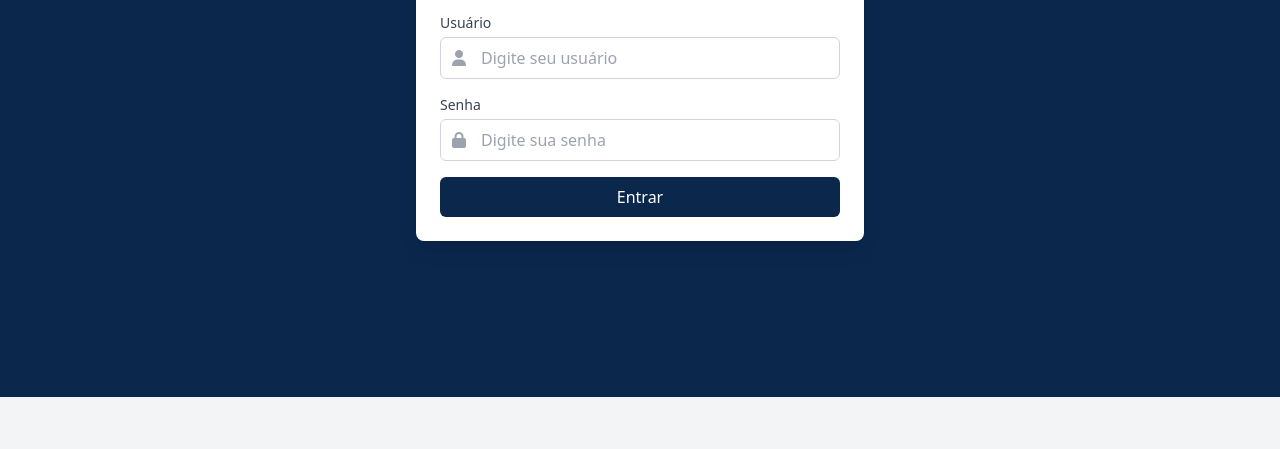
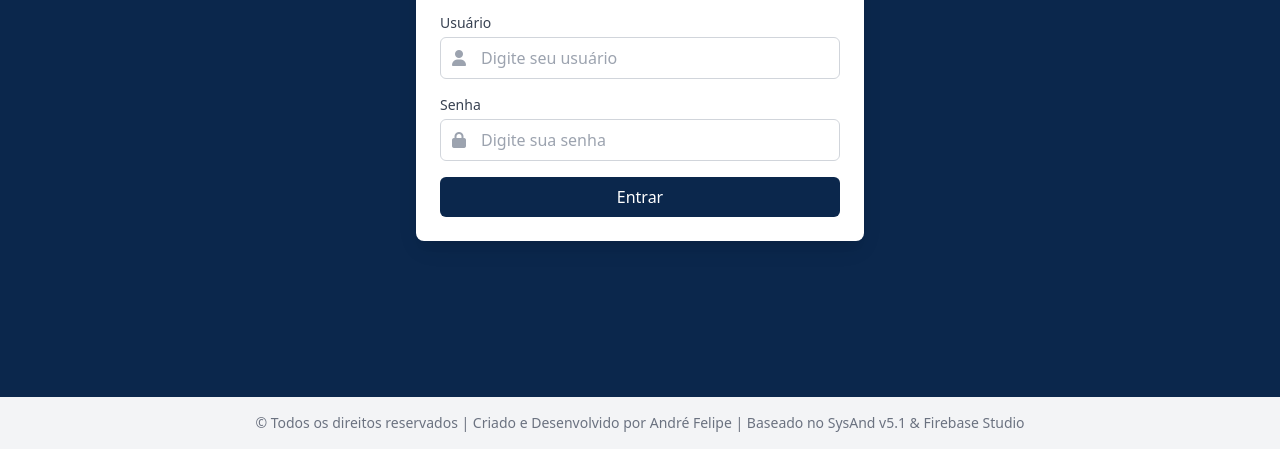
Before and after one commit to Andrebaixista1/consulta-in100, a website built with Vite: page index.html in a window 1280 px wide. Shown: the part 403-852 px from the top of the page. Before the commit the page ends 800 px from the top, so only its background shows below. Built offline with nearby package versions, Linux system fonts and the light colour scheme.

Commit message:
feat: Add footer to index.html

```diff
--- a/index.html
+++ b/index.html
@@ -399,6 +399,9 @@
     </div>
   </div>
 
+  <footer class="text-center p-4 text-gray-500 text-sm">
+    &copy; Todos os direitos reservados | Criado e Desenvolvido por André Felipe | Baseado no SysAnd v5.1 & Firebase Studio
+  </footer>
   <script type="module" src="./src/main.js"></script>
 </body>
 </html>
```
